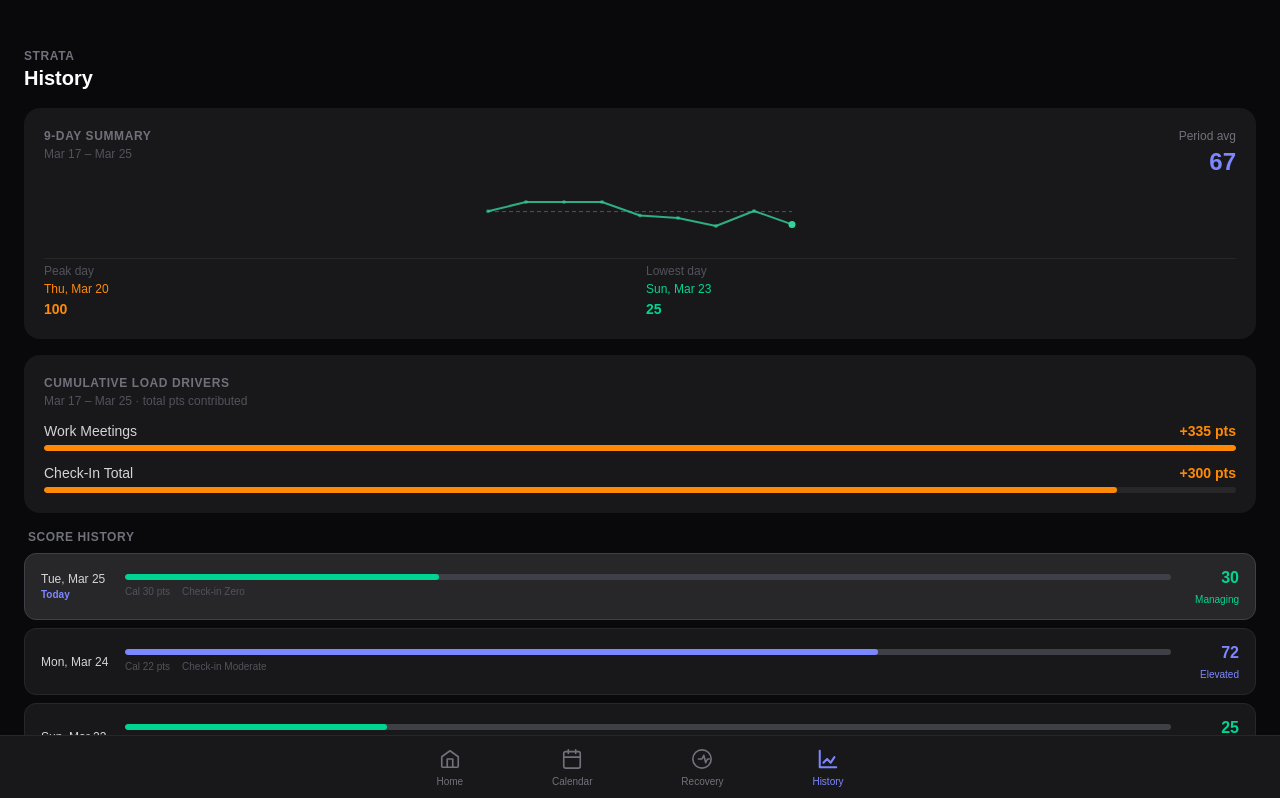
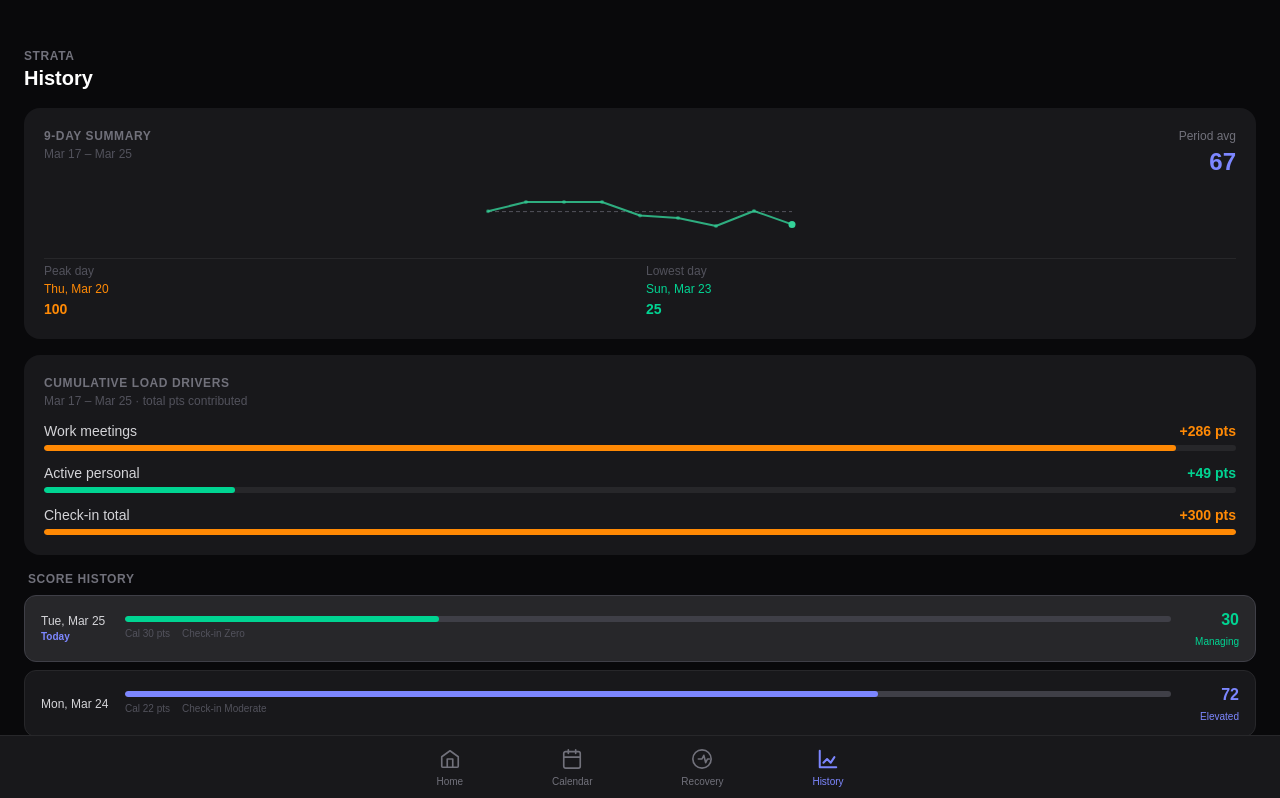
Before and after one commit to stephenkpowell-ops/strata-poc, a Next.js app: page /history in a window 1280 px wide. Shown: the top 798 px of the page. Built offline with nearby package versions, Linux system fonts and the light colour scheme.

Commit message:
restore active personal to cumulative load drivers, add check-in total

```diff
--- a/src/app/history/page.tsx
+++ b/src/app/history/page.tsx
@@ -7,14 +7,26 @@
  *
  * Shows:
  *   - 9-day summary card (avg score, peak day, lowest day, mini sparkline)
- *   - Top load drivers — cumulative totals across all 9 days including check-in
+ *   - Cumulative load drivers across all 9 days:
+ *       Work meetings    — 286 pts (sum of all work event scores)
+ *       Active personal  —  49 pts (sum of all active_personal event scores)
+ *       Check-in total   — sum of fixture check-ins + live today check-in
  *   - Score history list (most recent first, color-coded)
- *     March 25 shows the live check-in value from the store.
- *     All other days show their fixture check-in values.
  */
 
 import { useStrata } from '@/lib/store';
 import Sparkline from '@/components/Sparkline';
+
+// ─────────────────────────────────────────────────────────────────────────────
+// CUMULATIVE CATEGORY TOTALS
+// Pre-computed from StressEngine output for each day's events.
+// Work meetings: sum of all work event scores across Mar 17–25
+// Active personal: sum of all active_personal event scores across Mar 17–25
+// These are fixed for the POC fixture data.
+// ─────────────────────────────────────────────────────────────────────────────
+
+const CUMULATIVE_WORK_PTS     = 286;
+const CUMULATIVE_PERSONAL_PTS = 49;
 
 // ─────────────────────────────────────────────────────────────────────────────
 // HELPERS
@@ -51,15 +63,17 @@ function getCheckInLabel(value: number): string {
   }
 }
 
-function getDriverColor(pts: number): string {
-  if (pts >= 150) return 'text-orange-400';
-  if (pts >= 75)  return 'text-indigo-400';
+function getDriverColor(pts: number, max: number): string {
+  const pct = max > 0 ? pts / max : 0;
+  if (pct >= 0.6) return 'text-orange-400';
+  if (pct >= 0.3) return 'text-indigo-400';
   return 'text-emerald-400';
 }
 
-function getDriverBarColor(pts: number): string {
-  if (pts >= 150) return 'bg-orange-400';
-  if (pts >= 75)  return 'bg-indigo-400';
+function getDriverBarColor(pts: number, max: number): string {
+  const pct = max > 0 ? pts / max : 0;
+  if (pct >= 0.6) return 'bg-orange-400';
+  if (pct >= 0.3) return 'bg-indigo-400';
   return 'bg-emerald-400';
 }
 
@@ -70,7 +84,7 @@ function getDriverBarColor(pts: number): string {
 function SummaryCard({
   scores,
 }: {
-  scores: { date: Date; totalScore: number; calendarPts: number }[];
+  scores: { date: Date; totalScore: number }[];
 }) {
   const totals   = scores.map(s => s.totalScore);
   const avg      = Math.round(totals.reduce((a, b) => a + b, 0) / totals.length);
@@ -124,21 +138,19 @@ function DriverRow({
   pts:    number;
   maxPts: number;
 }) {
-  const barWidth = maxPts > 0
-    ? `${Math.round((pts / maxPts) * 100)}%`
-    : '0%';
+  const barWidth = maxPts > 0 ? `${Math.round((pts / maxPts) * 100)}%` : '0%';
 
   return (
     <div className="flex flex-col gap-1">
       <div className="flex items-center justify-between">
-        <span className="text-sm text-zinc-300 capitalize">{label}</span>
-        <span className={`text-sm font-semibold tabular-nums ${getDriverColor(pts)}`}>
+        <span className="text-sm text-zinc-300">{label}</span>
+        <span className={`text-sm font-semibold tabular-nums ${getDriverColor(pts, maxPts)}`}>
           +{pts} pts
         </span>
       </div>
       <div className="h-1.5 w-full bg-zinc-800 rounded-full overflow-hidden">
         <div
-          className={`h-full rounded-full ${getDriverBarColor(pts)}`}
+          className={`h-full rounded-full ${getDriverBarColor(pts, maxPts)}`}
           style={{ width: barWidth }}
         />
       </div>
@@ -147,32 +159,27 @@ function DriverRow({
 }
 
 // ─────────────────────────────────────────────────────────────────────────────
-// TOP LOAD DRIVERS CARD — cumulative across all 9 days
+// CUMULATIVE LOAD DRIVERS CARD
 // ─────────────────────────────────────────────────────────────────────────────
 
-function TopDriversCard({
+function CumulativeDriversCard({
   scores,
   checkInValue,
 }: {
-  scores:       { checkInValue: number; calendarPts: number }[];
+  scores:       { checkInValue: number }[];
   checkInValue: number;
 }) {
-  // Cumulative calendar pts per category across all days
-  // Work meetings = sum of all calendarPts (simplified — full breakdown
-  // would require per-day StressEngine output which is out of scope for POC)
-  const totalCalPts = scores.reduce((sum, s) => sum + s.calendarPts, 0);
-
-  // Cumulative check-in: sum of fixture values for days 0-7,
-  // plus the live check-in for the most recent day (index 8)
+  // Cumulative check-in: fixture values for days 0–7 + live value for today
   const totalCheckIn = scores.slice(0, -1).reduce((sum, s) => sum + s.checkInValue, 0)
     + checkInValue;
 
-  const allDrivers = [
-    { label: 'Work meetings',  pts: totalCalPts   },
-    { label: 'Check-in total', pts: totalCheckIn  },
+  const drivers = [
+    { label: 'Work meetings',   pts: CUMULATIVE_WORK_PTS     },
+    { label: 'Active personal', pts: CUMULATIVE_PERSONAL_PTS },
+    { label: 'Check-in total',  pts: totalCheckIn            },
   ];
 
-  const maxPts = Math.max(...allDrivers.map(d => d.pts));
+  const maxPts = Math.max(...drivers.map(d => d.pts));
 
   return (
     <div className="flex flex-col gap-3 bg-zinc-900 rounded-2xl p-5">
@@ -183,7 +190,7 @@ function TopDriversCard({
         <span className="text-xs text-zinc-600">Mar 17 – Mar 25 · total pts contributed</span>
       </div>
       <div className="flex flex-col gap-3">
-        {allDrivers.map((driver, i) => (
+        {drivers.map((driver, i) => (
           <DriverRow
             key={i}
             label={driver.label}
@@ -293,7 +300,7 @@ export default function HistoryPage() {
         <SummaryCard scores={scores} />
 
         {/* Cumulative load drivers */}
-        <TopDriversCard
+        <CumulativeDriversCard
           scores={scores}
           checkInValue={checkInValue}
         />
```
